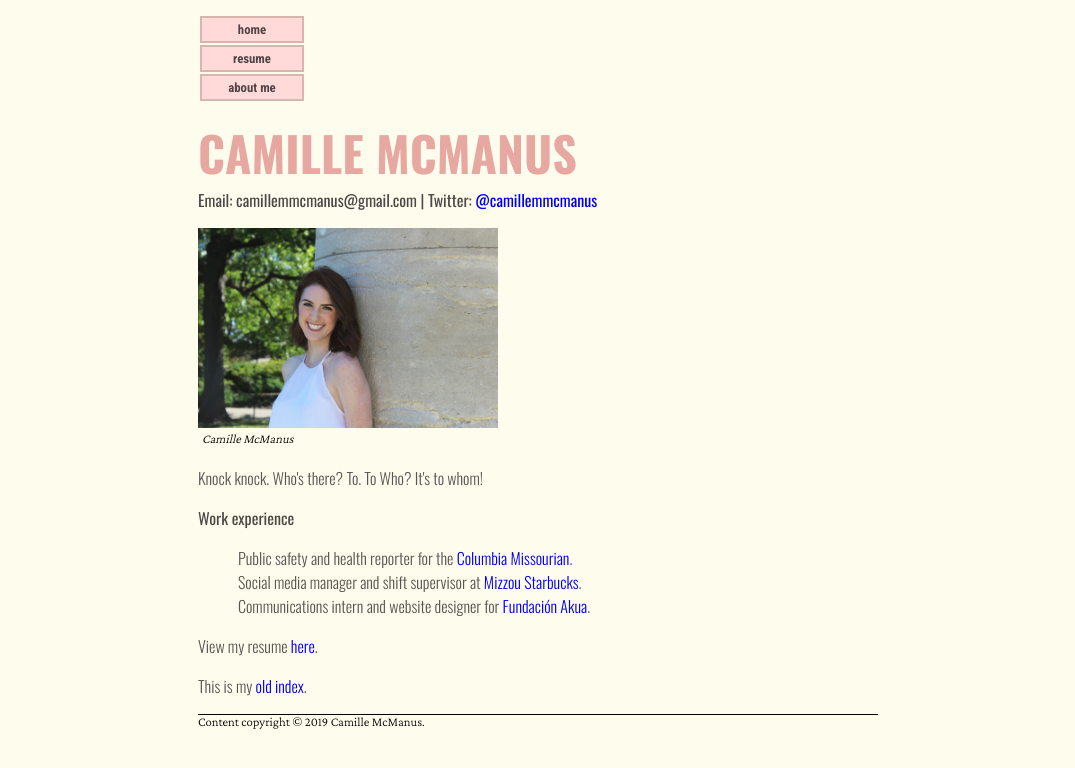
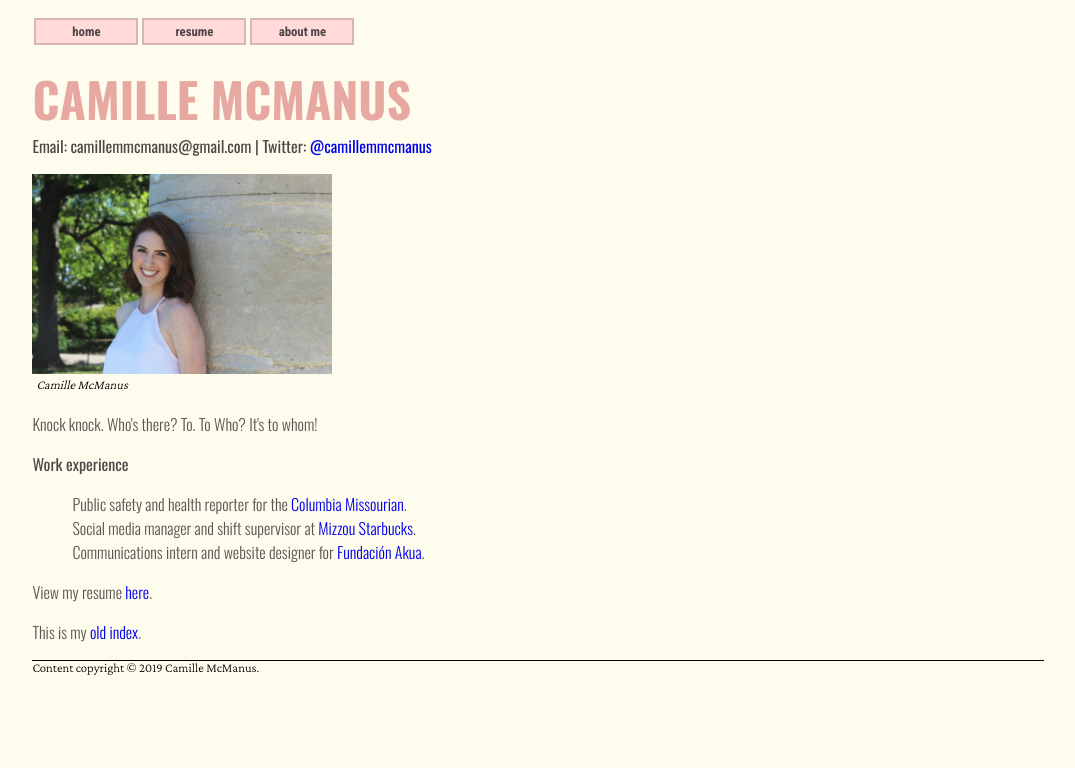
Before and after one commit to j4502-fs19/camillemcmanus, a plain HTML site: page index.html in a window 1280 px wide. Shown: the whole page, without its empty margins (102-1177 px from the left). Drawn offline with nearby package versions, Linux system fonts and the light colour scheme.

Commit message:
updated flexbox, align items not working

```diff
--- a/index.html
+++ b/index.html
@@ -8,6 +8,7 @@
 
       <meta http-equiv="content-type"
         content="text/html;charset=utf-8" />
+        <meta name="viewport" content="width=device-width, initial-scale=1.0">
       <link href="https://fonts.googleapis.com/css?family=Crimson+Pro:300,400,600,700&display=swap" rel="stylesheet">
       <link href="https://fonts.googleapis.com/css?family=Oswald:300,400,500,700&display=swap" rel="stylesheet">
       <link href="https://fonts.googleapis.com/css?family=Roboto+Condensed:300,400,700&display=swap" rel="stylesheet">
@@ -17,11 +18,15 @@
 
     <body>
 
+
+      <div id="container">
+
       <ul id="nav">
         <li><a href="index.html" target="_blank">home</a></li>
         <li><a href="secondpage.html" target="_blank">resume</a></li>
         <li><a href="aboutme.html" target="_blank">about me</a></li>
       </ul>
+
 
       <h1 class="title">CAMILLE MCMANUS</h1>
       <h2>Email: camillemmcmanus@gmail.com | Twitter: <a href="https://twitter.com/camillemcmanus" target="_blank">@camillemmcmanus</a></h2>
@@ -40,6 +45,8 @@
       <p>This is my <a href="oldindex.html" target="_blank">old index</a>.</p>
 
       <p id="footer">Content copyright &copy; 2019 Camille McManus.</p>
+
+    </div>
     </body>
 
     </html>
--- a/style.css
+++ b/style.css
@@ -24,8 +24,6 @@ h2 {
 
 body {
   background-color: #FEFCEC;
-  margin-left: 300px;
-  margin-right: 300px;
 }
 
 ul {
@@ -36,10 +34,17 @@ ul {
   font-size: 1em;
 }
 
+#container{
+  width:80%;
+  margin: 0 auto;
+}
+
 #nav {
   padding: 0;
   list-style-type: none;
   text-align: center;
+  display: flex;
+  flex-direction: column;
 }
 
 #nav li {
@@ -99,3 +104,33 @@ img {
 .photo {
   margin-bottom: 0px;
 }
+
+
+@media screen and (min-width:599px){
+
+  body{
+    backgorund-color:
+  }
+
+  p{
+    font-size:
+  }
+
+  #nav{
+    flex-flow: row wrap;
+    align-items: space-around;
+  }
+}
+
+@media screen and (min-width:799px){
+
+  h1{
+    font-size:
+  }
+
+  #nav {
+    flex-flow: row wrap;
+    align-items: flex-end;
+  }
+
+}
```
